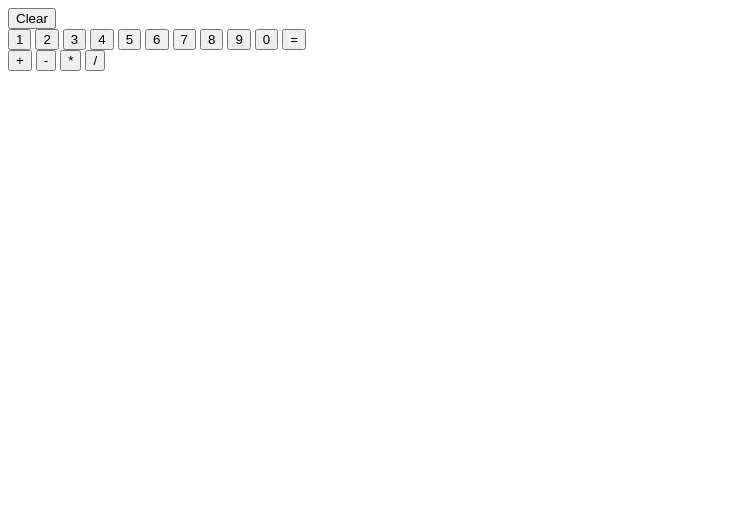
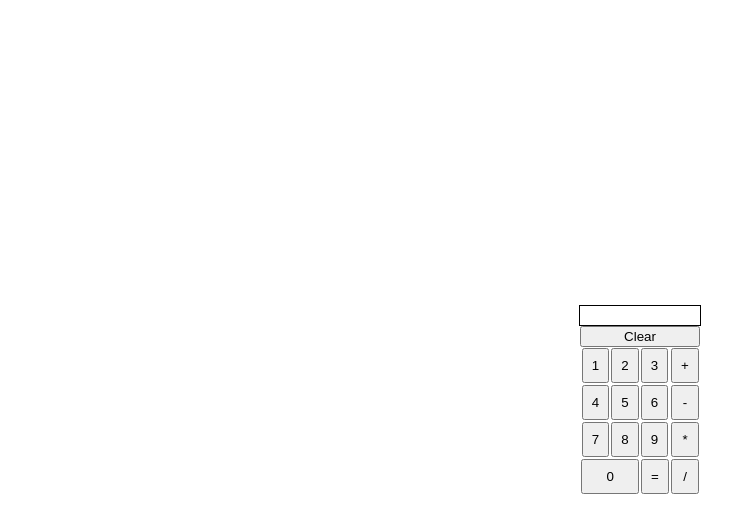
Before and after one commit to groovygnome/odin-calculator, a plain HTML site: page index.html in a window 1280 px wide. Both pictures are taken after a click on the button "Clear". Shown: the whole page, without its empty margins (0-756 px from the left). Drawn offline with Linux system fonts and the light colour scheme.

Commit message:
Finish calculator implementation, add some css rules to center calculator on page

```diff
--- a/calculator.js
+++ b/calculator.js
@@ -7,13 +7,20 @@ const buttons = document.querySelectorAll("button");
 buttons.forEach((button) => button.addEventListener("click", () => displayInput(button, button.textContent)));
 
 function displayInput(button, input) {
-    if (button.className === "equals" || (button.className === "operator" && val1 != '' && val2 != '')) {
+    console.log(answered);
+    if ((button.className === "equals" && val1 != '' && val2 != '') || (button.className === "operator" && val1 != '' && val2 != '')) {
         let ans = operate(val1, operator, val2);
         display.textContent = ans;
-        val1 = ans;
-        val2 = '';
-        operator = undefined;
-        answered = true;
+        if (ans === 'DIVIDE BY SOMETHING ELSE STUPID') {
+            val1 = '';
+            val2 = '';
+            operator = undefined;
+        } else {
+            val1 = ans;
+            val2 = '';
+            operator = undefined;
+            answered = true;
+        }
         if (button.className === "operator") {
             operator = button.textContent;
             display.textContent += ' ' + input + ' ';
@@ -24,11 +31,23 @@ function displayInput(button, input) {
             display.textContent += input;
         } else if (!answered) {
             val1 += input;
+            if (display.textContent == 'DIVIDE BY SOMETHING ELSE STUPID') {
+                display.textContent = '';
+            }
             display.textContent += input;
+        } else if (answered) {
+            display.textContent = '' + input;
+            val1 = input;
+            val2 = '';
+            operator = undefined;
+            answered = false;
         }
     } else if (button.className === "operator" && !operator && val1 != '') {
         operator = input;
         display.textContent += ' ' + input + ' ';
+    } else if (button.className === 'operator' && operator && val1 != '' && val2 === '') {
+        operator = input;
+        display.textContent = display.textContent.slice(0, -3) + ' ' + input + ' ';
     } else if (button.className === "clear") {
         display.textContent = '';
         val1 = '';
@@ -39,10 +58,16 @@ function displayInput(button, input) {
 }
 
 function operate(num1, op, num2) {
-    if (op === '+') return add(num1, num2);
-    if (op === '-') return subtract(num1, num2);
-    if (op === '*') return multiply(num1, num2);
-    if (op === '/') return divide(num1, num2);
+    if (op === '+') return add(num1, num2).toFixed(2);
+    if (op === '-') return subtract(num1, num2).toFixed(2);
+    if (op === '*') return multiply(num1, num2).toFixed(2);
+    if (op === '/') {
+        if (num2 == '0') {
+            return "DIVIDE BY SOMETHING ELSE STUPID";
+        } else {
+            return divide(num1, num2).toFixed(2);
+        }
+    }
 }
 
 function add(num1, num2) {
--- a/index.html
+++ b/index.html
@@ -7,10 +7,11 @@
     </head>
 
     <body>
-        <div>
+        <div class="top">
             <div class="display"></div>
             <button class="clear">Clear</button>
         </div>
+        <div class="buttons">
         <div class="numbers">
             <button class="number">1</button>
             <button class="number">2</button>
@@ -21,7 +22,7 @@
             <button class="number">7</button>
             <button class="number">8</button>
             <button class="number">9</button>
-            <button class="number zero">0</button>
+            <button class="number" id="zero">0</button>
             <button class="equals">=</button>
         </div>
         <div class="operators">
@@ -30,6 +31,7 @@
             <button class="operator">*</button>
             <button class="operator">/</button>
         </div>
+        </div>
 
         <script src="calculator.js"></script>
     </body>
--- a/style.css
+++ b/style.css
@@ -0,0 +1,56 @@
+body{
+    display:flex;
+    flex-direction:column;
+    justify-content:center;
+    align-items:center;
+    width: 120px;
+    margin:auto;
+    height:100vh;
+}
+
+.top{
+    display: flex;
+    flex-direction: column;
+    width: 100%;
+    align-items: center;
+}
+
+.clear{
+    width:100%;
+}
+
+.display{
+    height: 19px;
+    width: 100%;
+    border: 1px solid black;
+    text-align: end;
+}
+
+.buttons{
+    display:flex;
+}
+
+.numbers{
+    display:flex;
+    flex-wrap: wrap;
+    width: 75%;
+    justify-content: center;
+    margin:0;
+}
+
+.number, .operator, .equals{
+    padding: 8px;
+    margin: 1px;
+    text-align: center;
+}
+
+#zero{
+    width: 64%;
+}
+
+.operators{
+    display:flex;
+    flex-direction: column;
+    flex-wrap: wrap;
+    width: 25%;
+}
```
